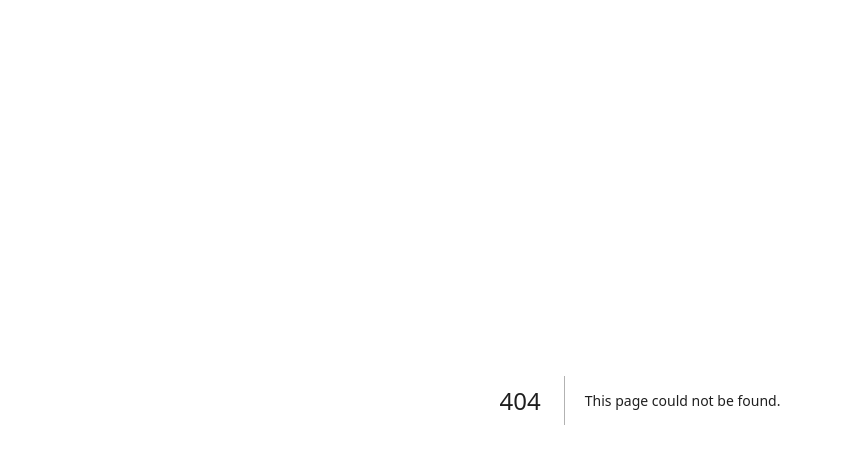
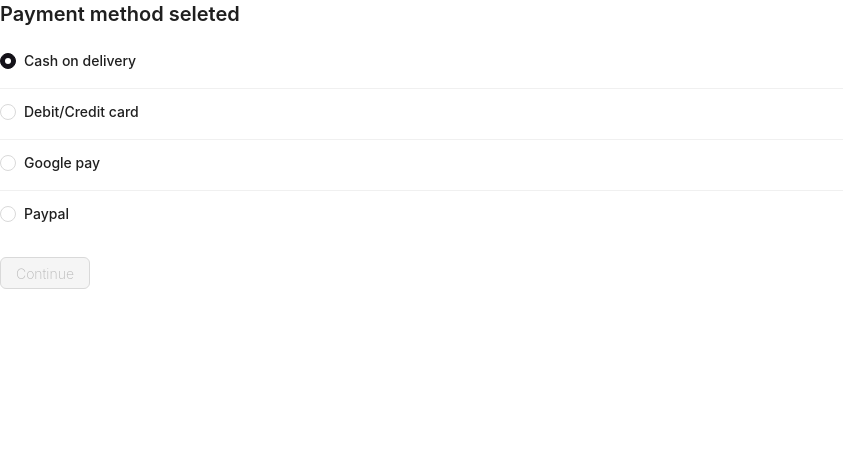
Before and after one commit to bsdaoquang/kanban-shopping-app, a Next.js app: page /shop/components/PaymentMethod in a window 1280 px wide. Before the commit this address had no page. Shown: the top 464 px of the page, without its empty margins (0-843 px from the left). Built offline with nearby package versions, Linux system fonts and the light colour scheme.

Commit message:
add payment 1

```diff
--- a/src/constants/appInfos.ts
+++ b/src/constants/appInfos.ts
@@ -7,5 +7,5 @@ export const appInfo = {
 	logo: 'https://firebasestorage.googleapis.com/v0/b/kanban-c0323.appspot.com/o/kanban-logo.png?alt=media&token=a3e8c386-57da-49a3-b9a2-94b8fd93ff83',
 	title: 'KANBAN',
 	description: '',
-	baseUrl: 'http://192.168.1.244:3001',
+	baseUrl: 'http://172.20.10.3:3001',
 };
--- /dev/null
+++ b/src/pages/shop/components/CreditCardPayment.tsx
@@ -0,0 +1,63 @@
+/** @format */
+
+import { Button, DatePicker, Form, Input, Typography } from 'antd';
+import React, { useState } from 'react';
+
+const CreditCardPayment = ({ onPayment }: { onPayment: () => void }) => {
+	const [form] = Form.useForm();
+
+	const [cardNumber, setCardNumber] = useState('');
+
+	const handlePayment = (values: any) => {
+		console.log(values);
+	};
+
+	return (
+		<div>
+			<Form form={form} onFinish={handlePayment} layout='vertical' size='large'>
+				<Form.Item name={'cardNumber'} label='Card number'>
+					<Input
+						value={cardNumber}
+						onChange={(val) => console.log(val.target.value)}
+						maxLength={19}
+					/>
+				</Form.Item>
+				<Form.Item name={'cardName'} label='Card name'>
+					<Input />
+				</Form.Item>
+				<div className='row'>
+					<div className='col'>
+						<Form.Item name={'expDate'} label='Expiry Date'>
+							<DatePicker
+								mode='date'
+								format={'MM/YY'}
+								style={{ width: '100%' }}
+							/>
+						</Form.Item>
+					</div>
+					<div className='col'>
+						<Form.Item name={'cvv'} label='CVV'>
+							<Input.Password maxLength={3} />
+						</Form.Item>
+					</div>
+				</div>
+			</Form>
+			<Typography.Paragraph type='secondary'>
+				Thông tin thanh toán không được lưu trên website của chúng tôi và không
+				được chia sẻ với bất kỳ bên thứ 3 nào khác.
+			</Typography.Paragraph>
+			<div className='mt-2'>
+				<Button
+					type='primary'
+					style={{
+						padding: '10px 50px',
+					}}
+					onClick={() => form.submit()}>
+					Add Card
+				</Button>
+			</div>
+		</div>
+	);
+};
+
+export default CreditCardPayment;
--- /dev/null
+++ b/src/pages/shop/components/PaymentMethod.tsx
@@ -0,0 +1,95 @@
+/** @format */
+
+import { Button, List, Modal, Radio, Typography } from 'antd';
+import React, { useState } from 'react';
+import CreditCardPayment from './CreditCardPayment';
+
+interface Props {
+	onContinue: (val: any) => void;
+}
+
+const methods = [
+	{
+		key: 'cod',
+		title: 'Cash on delivery',
+	},
+	{
+		key: 'debit',
+		title: 'Debit/Credit card',
+	},
+	{
+		key: 'google',
+		title: 'Google pay',
+	},
+	{
+		key: 'paypal',
+		title: 'Paypal',
+	},
+];
+
+const PaymentMethod = (props: Props) => {
+	const { onContinue } = props;
+
+	const [methodSelected, setMethodSelected] = useState('cod');
+	const [isVisibleModalPayment, setIsVisibleModalPayment] = useState(false);
+	const [isEnableContineu, setIsEnableContineu] = useState(false);
+
+	const renderPaymentDetail = () => {
+		switch (methodSelected) {
+			case 'debit':
+				return <CreditCardPayment onPayment={() => {}} />;
+			default:
+				return <></>;
+		}
+	};
+
+	const handlePayment = () => {
+		if (methodSelected === 'cod') {
+			onContinue({ methodSelected });
+		} else {
+			// Thực hiện thanh toán
+			setIsVisibleModalPayment(true);
+			// goi oncontineu
+		}
+	};
+
+	return (
+		<div>
+			<Typography.Title level={4}>Payment method seleted</Typography.Title>
+			<List
+				dataSource={methods}
+				renderItem={(item) => (
+					<List.Item key={item.key}>
+						<List.Item.Meta
+							title={
+								<Radio
+									onChange={() => setMethodSelected(item.key)}
+									checked={item.key === methodSelected}>
+									{item.title}
+								</Radio>
+							}
+							description={item.key === methodSelected && renderPaymentDetail()}
+						/>
+					</List.Item>
+				)}
+			/>
+			<div className='mt-3'>
+				<Button
+					disabled={!isEnableContineu}
+					type='primary'
+					onClick={handlePayment}>
+					Continue
+				</Button>
+			</div>
+
+			<Modal
+				open={isVisibleModalPayment}
+				onCancel={() => setIsVisibleModalPayment(false)}
+				onClose={() => setIsVisibleModalPayment(false)}>
+				<h1>Api payment supply</h1>
+			</Modal>
+		</div>
+	);
+};
+
+export default PaymentMethod;
--- a/src/pages/shop/components/ShipingAddress.tsx
+++ b/src/pages/shop/components/ShipingAddress.tsx
@@ -155,7 +155,7 @@ const ShipingAddress = (props: Props) => {
 
 			<Button
 				className='mt-4'
-				onClick={() => console.log(addressSelected)}
+				onClick={() => onSelectAddress(addressSelected as AddressModel)}
 				size='large'
 				type='primary'>
 				Deliver address
--- a/src/routers/Routers.tsx
+++ b/src/routers/Routers.tsx
@@ -34,6 +34,7 @@ const Routers = ({ Component, pageProps }: any) => {
 		const res = localStorage.getItem(localDataNames.authData);
 		res && dispatch(addAuth(JSON.parse(res)));
 	};
+
 	const getDatabaseDatas = async () => {
 		setIsLoading(true);
 		try {
@@ -49,11 +50,13 @@ const Routers = ({ Component, pageProps }: any) => {
 
 	const getCardInDatabase = async () => {
 		const api = `/carts`;
-		const res = await handleAPI({ url: api });
-		// console.log(res);
-		if (res.data && res.data.data.length > 0) {
-			dispatch(syncProducts(res.data.data));
-		}
+		try {
+			const res = await handleAPI({ url: api });
+
+			if (res.data && res.data.data.length > 0) {
+				dispatch(syncProducts(res.data.data));
+			}
+		} catch (error) {}
 	};
 
 	const renderContent = (
@@ -61,6 +64,7 @@ const Routers = ({ Component, pageProps }: any) => {
 			<Component pageProps={pageProps} />
 		</Content>
 	);
+
 	return isLoading ? (
 		<Spin />
 	) : !auth || !auth.accesstoken ? (
```
Also changed, not shown: src/pages/HomePage.tsx (+10 -5 lines), src/pages/index.tsx (+0 -205 lines), src/pages/shop/checkout.tsx (+25 -6 lines), src/pages/shop/components/Reviews.tsx (added, +9 -0 lines).
